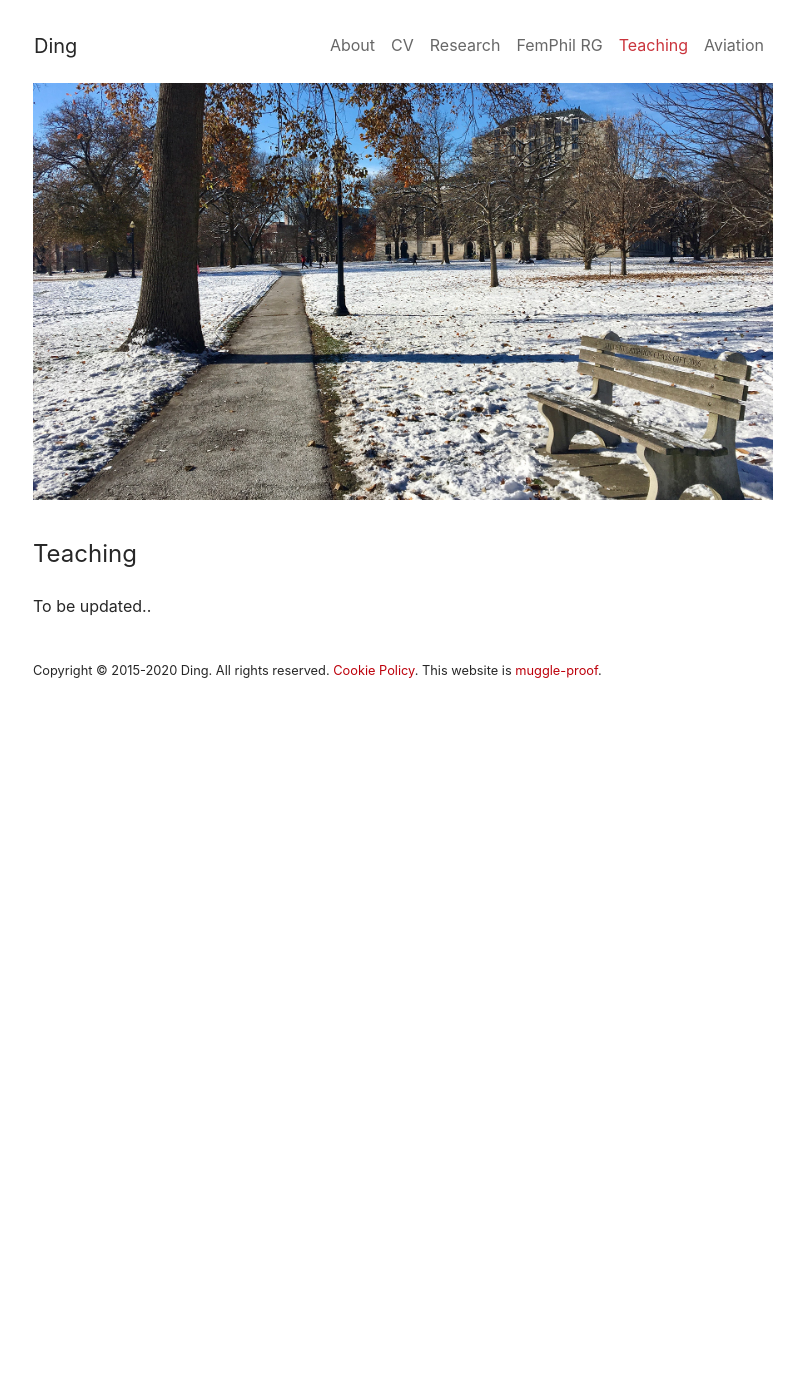
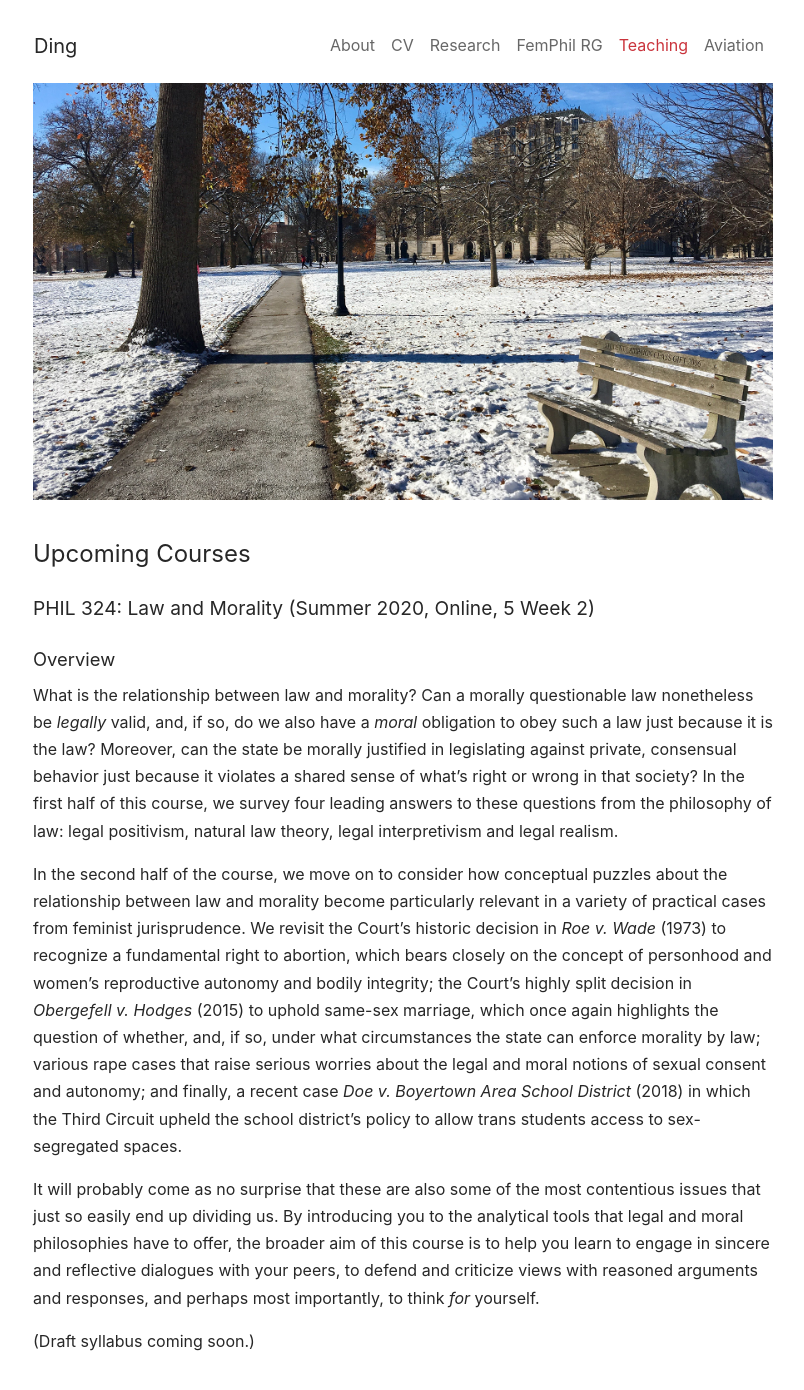
Before and after one commit to dingherself/dingherself.github.io, a Jekyll site: the page built from teaching.md, in a window 1280 px wide and 1400 px high. Shown: the top 1390 px of the window, without its empty margins (237-1041 px from the left). Built offline with Jekyll 4.4.1, drawn with Linux system fonts in a browser that asks for light colours; nearby versions of some CDN libraries.

Commit message:
add summer 2020 course

```diff
--- a/teaching.md
+++ b/teaching.md
@@ -8,6 +8,16 @@ order: 4
 
 <img class="img-fluid mt-2" src="{{ site.baseurl }}{% link assets/images/the-oval.jpg %}" alt="The Oval on the Ohio State campus.">
 
-#### Teaching
+#### Upcoming Courses
 
-To be updated..
+##### PHIL 324: Law and Morality (Summer 2020, Online, 5 Week 2)
+
+###### Overview
+
+What is the relationship between law and morality? Can a morally questionable law nonetheless be *legally* valid, and, if so, do we also have a *moral* obligation to obey such a law just because it is the law? Moreover, can the state be morally justified in legislating against private, consensual behavior just because it violates a shared sense of what's right or wrong in that society? In the first half of this course, we survey four leading answers to these questions from the philosophy of law: legal positivism, natural law theory, legal interpretivism and legal realism.
+
+In the second half of the course, we move on to consider how conceptual puzzles about the relationship between law and morality become particularly relevant in a variety of practical cases from feminist jurisprudence. We revisit the Court's historic decision in *Roe v. Wade* (1973) to recognize a fundamental right to abortion, which bears closely on the concept of personhood and women's reproductive autonomy and bodily integrity; the Court's highly split decision in *Obergefell v. Hodges* (2015) to uphold same-sex marriage, which once again highlights the question of whether, and, if so, under what circumstances the state can enforce morality by law; various rape cases that raise serious worries about the legal and moral notions of sexual consent and autonomy; and finally, a recent case *Doe v. Boyertown Area School District* (2018) in which the Third Circuit upheld the school district's policy to allow trans students access to sex-segregated spaces.
+
+It will probably come as no surprise that these are also some of the most contentious issues that just so easily end up dividing us. By introducing you to the analytical tools that legal and moral philosophies have to offer, the broader aim of this course is to help you learn to engage in sincere and reflective dialogues with your peers, to defend and criticize views with reasoned arguments and responses, and perhaps most importantly, to think *for* yourself.
+
+(Draft syllabus coming soon.)
```
